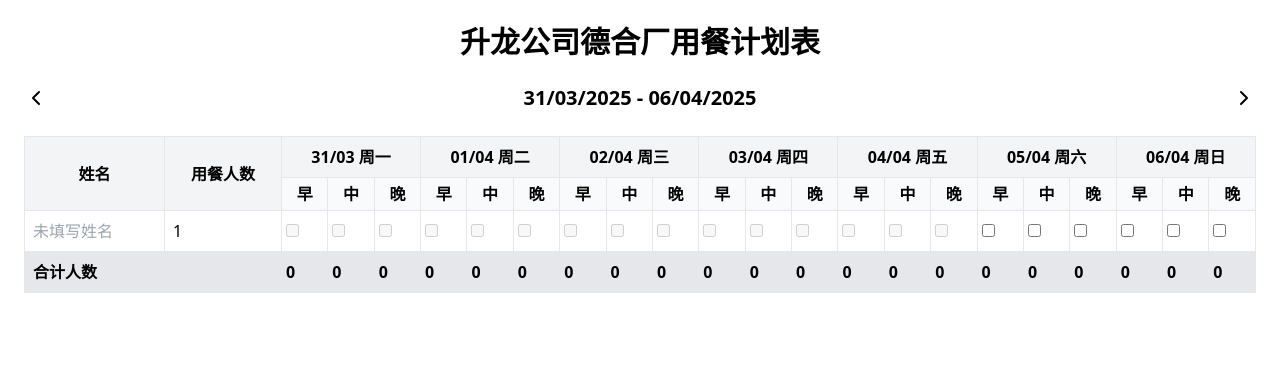
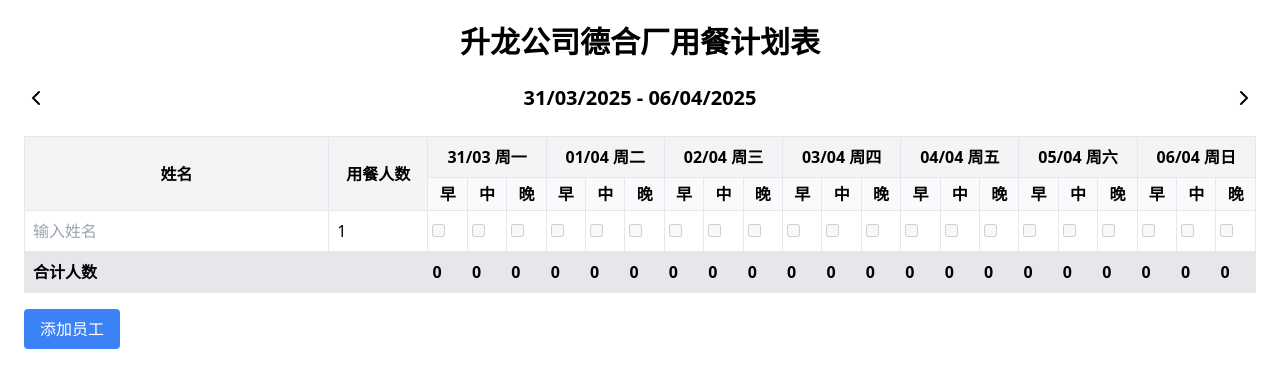
Before and after one commit to yanxianl/meal-planner, a React (Vite) app: page / in a window 1280 px wide. Shown: the top 388 px of the page. Built offline with nearby package versions, Linux system fonts and the light colour scheme.

Commit message:
Update App.jsx

```diff
--- a/src/App.jsx
+++ b/src/App.jsx
@@ -76,8 +76,20 @@ const MealPlanner = () => {
         <tbody>
           {names.map((user, idx) => (
             <tr key={idx} className="hover:bg-gray-50">
-              <td className="border p-2">{user.name || <span className="text-gray-400">未填写姓名</span>}</td>
-              <td className="border p-2">{user.count}</td>
+              <td className="border p-2">
+                <input
+                  className="w-full"
+                  placeholder="输入姓名"
+                  value={user.name}
+                  onChange={(e) => {
+                    const updatedNames = names.map((item, i) => (i === idx ? { ...item, name: e.target.value } : item));
+                    setNames(updatedNames);
+                  }}
+                />
+              </td>
+              <td className="border p-2 cursor-pointer" onClick={() => updateCount(idx)}>
+                {user.count}
+              </td>
               {[...Array(7)].map((_, dayIdx) => (
                 meals.map((meal, mealIdx) => {
                   const day = addDays(startDay, dayIdx);
@@ -85,7 +97,7 @@ const MealPlanner = () => {
                     <td key={`${dayIdx}-${meal}`} className="border p-1">
                       <input
                         type="checkbox"
-                        disabled={!canCheck(day, mealIdx)}
+                        disabled={!canCheck(day, mealIdx) || !user.name}
                         checked={data[`${idx}-${format(day, 'yyyy-MM-dd')}-${meal}`] || false}
                         onChange={() => handleCheck(idx, day, meal)}
                       />
@@ -107,6 +119,12 @@ const MealPlanner = () => {
           </tr>
         </tbody>
       </table>
+      <button
+        className="mt-4 bg-blue-500 text-white px-4 py-2 rounded hover:bg-blue-600"
+        onClick={() => setNames([...names, { name: '', count: 1 }])}
+      >
+        添加员工
+      </button>
     </div>
   );
 };
```
